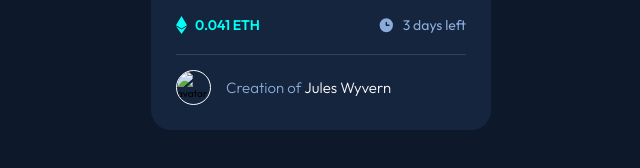
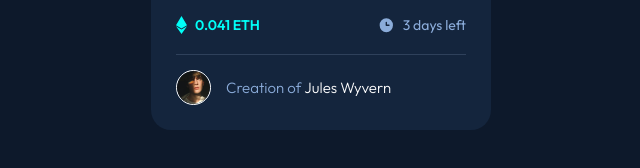
Before and after one commit to jamilpl/nft-preview-card, a plain HTML site: page index.html in a window 1280 px wide. Shown: the part 550-718 px from the top of the page, 319-959 px from the left. Drawn offline with Linux system fonts and the light colour scheme; the site is published under a folder, as on GitHub Pages, so addresses that start at the root find nothing.

Commit message:
project done

```diff
--- a/index.html
+++ b/index.html
@@ -39,7 +39,7 @@
         </div>
 
         <div class="main__profile">
-          <img src="/images/image-avatar.png" alt="avatar image">
+          <img src="./images/image-avatar.png" alt="avatar image">
           <p>Creation of <a href="#">Jules Wyvern</a></p>
         </div>
       </article>
```
